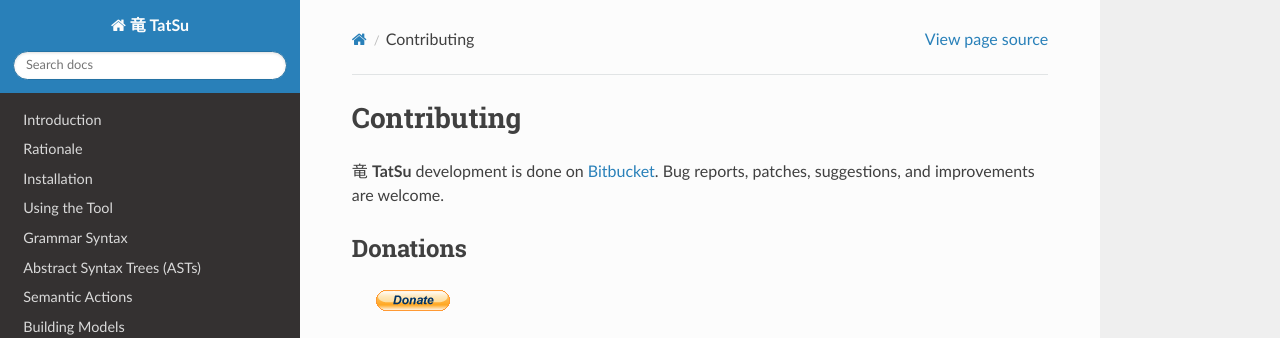
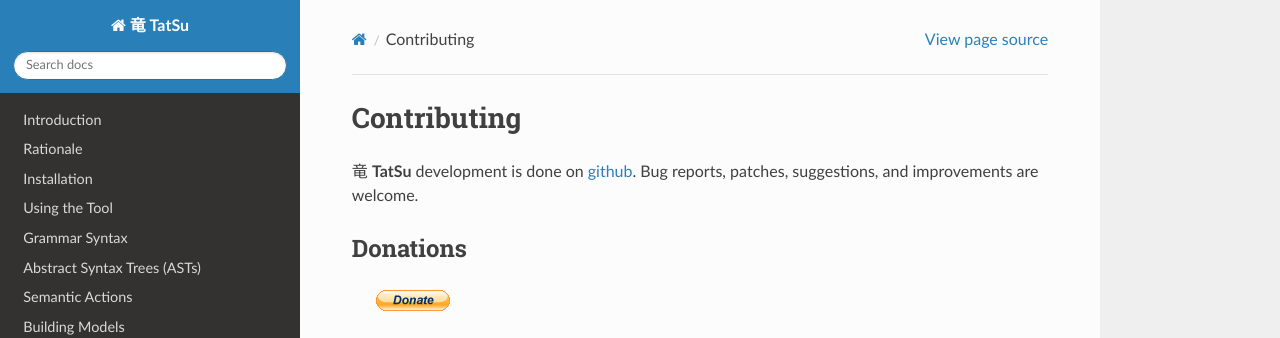
Before and after one commit to neogeny/TatSu, a Sphinx documentation site: the page built from docs/contributing.rst, in a window 1280 px wide. Shown: the top 338 px of the page. Built offline with Sphinx 7.4.7 and the Read the Docs theme 2.0.0, drawn with Linux system fonts in a browser that asks for light colours.

Commit message:
[docs] contributing: update link s/bitbucket/github

```diff
--- a/docs/contributing.rst
+++ b/docs/contributing.rst
@@ -3,9 +3,9 @@
 Contributing
 ------------
 
-|TatSu| development is done on Bitbucket_. Bug reports, patches, suggestions, and improvements are welcome.
+|TatSu| development is done on github_. Bug reports, patches, suggestions, and improvements are welcome.
 
-.. _bitbucket : https://bitbucket.org/neogeny/tatsu/
+.. _github : https://github.com/neogeny/TatSu
 
 
 Donations
```
